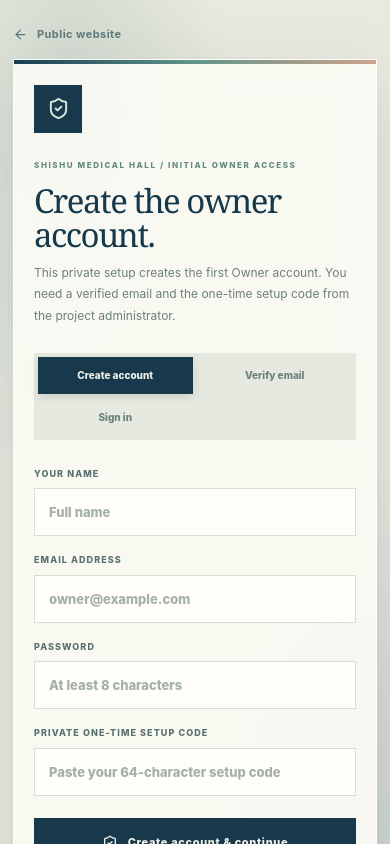
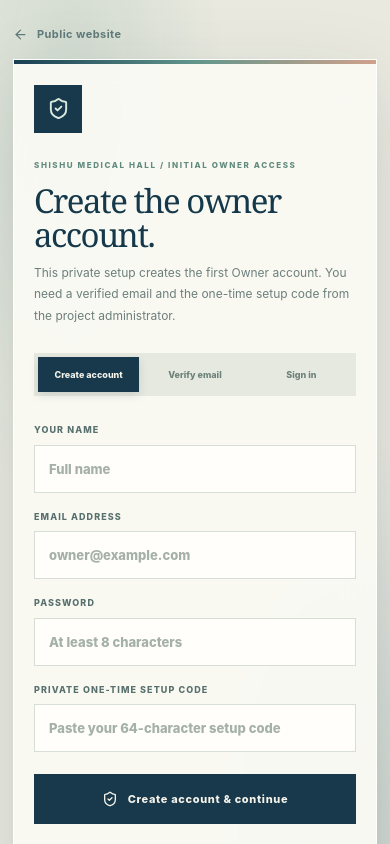
Before and after one commit to FlickScient/shishu-medical-hall, a Next.js app: page /setup in a window 390 px wide. Shown: the top 844 px of the page. Built offline with nearby package versions, Linux system fonts and the light colour scheme.

Commit message:
Tune responsive first-owner setup tabs

```diff
--- a/src/app/globals.css
+++ b/src/app/globals.css
@@ -894,3 +894,6 @@ body{font-family:Inter,"Noto Sans Bengali",ui-sans-serif,system-ui,-apple-system
 .auth-footnote{margin-top:22px;padding-top:17px;border-top:1px solid #dce2d8;color:#8a9990;font-size:9px;line-height:1.75}
 @media(max-width:480px){.auth-shell{padding:24px 13px}.auth-card{padding:25px 20px}.auth-back{margin-bottom:16px}.auth-first-owner{padding:13px}.auth-inline-actions{flex-direction:column}}
 @media(prefers-reduced-motion:reduce){.auth-back,.auth-form input,.auth-submit{transition:none}}
+.auth-switch-three{grid-template-columns:repeat(3,minmax(0,1fr))}
+.auth-switch-three button{font-size:9px;padding-inline:5px}
+@media(max-width:380px){.auth-switch-three button{font-size:8px}}
```
